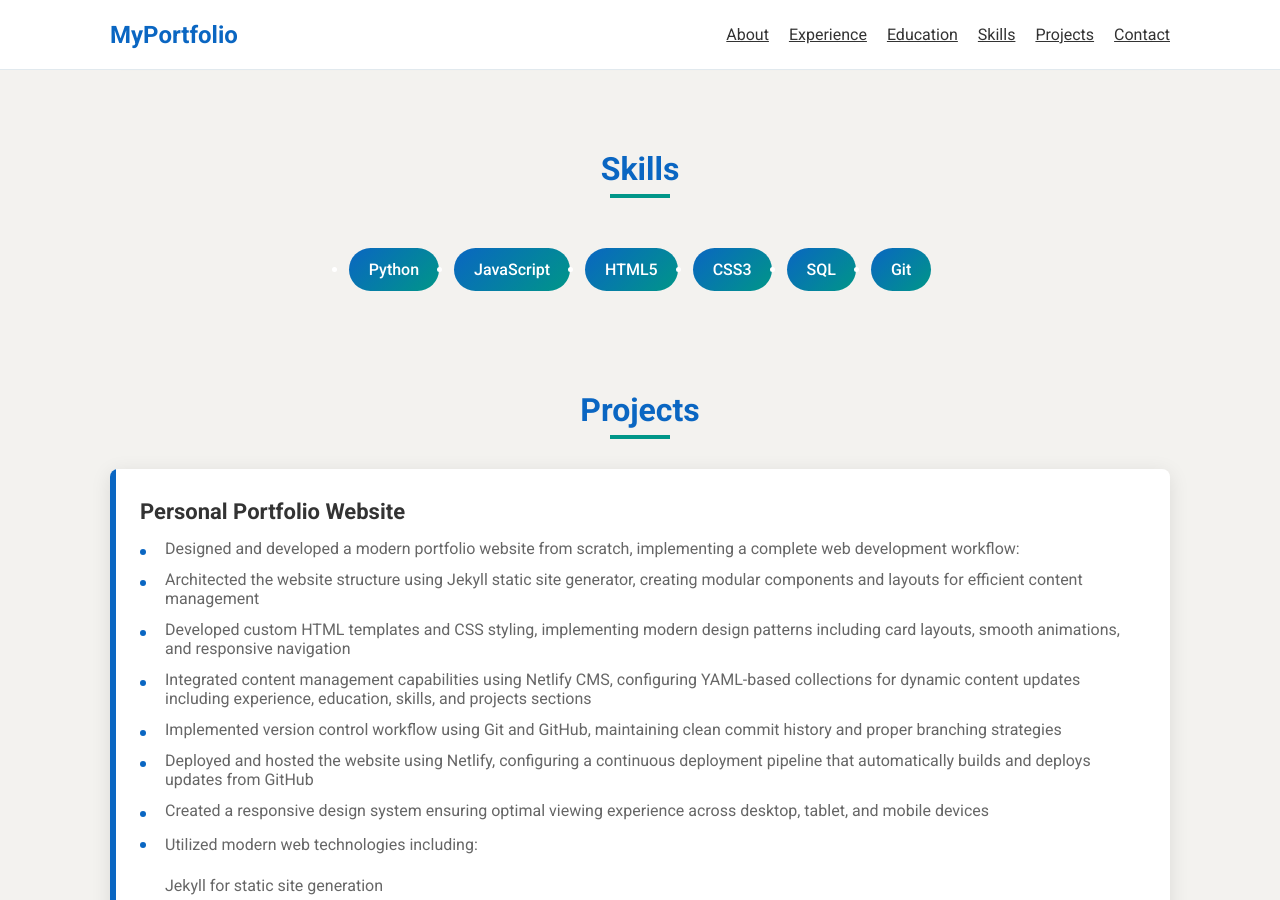
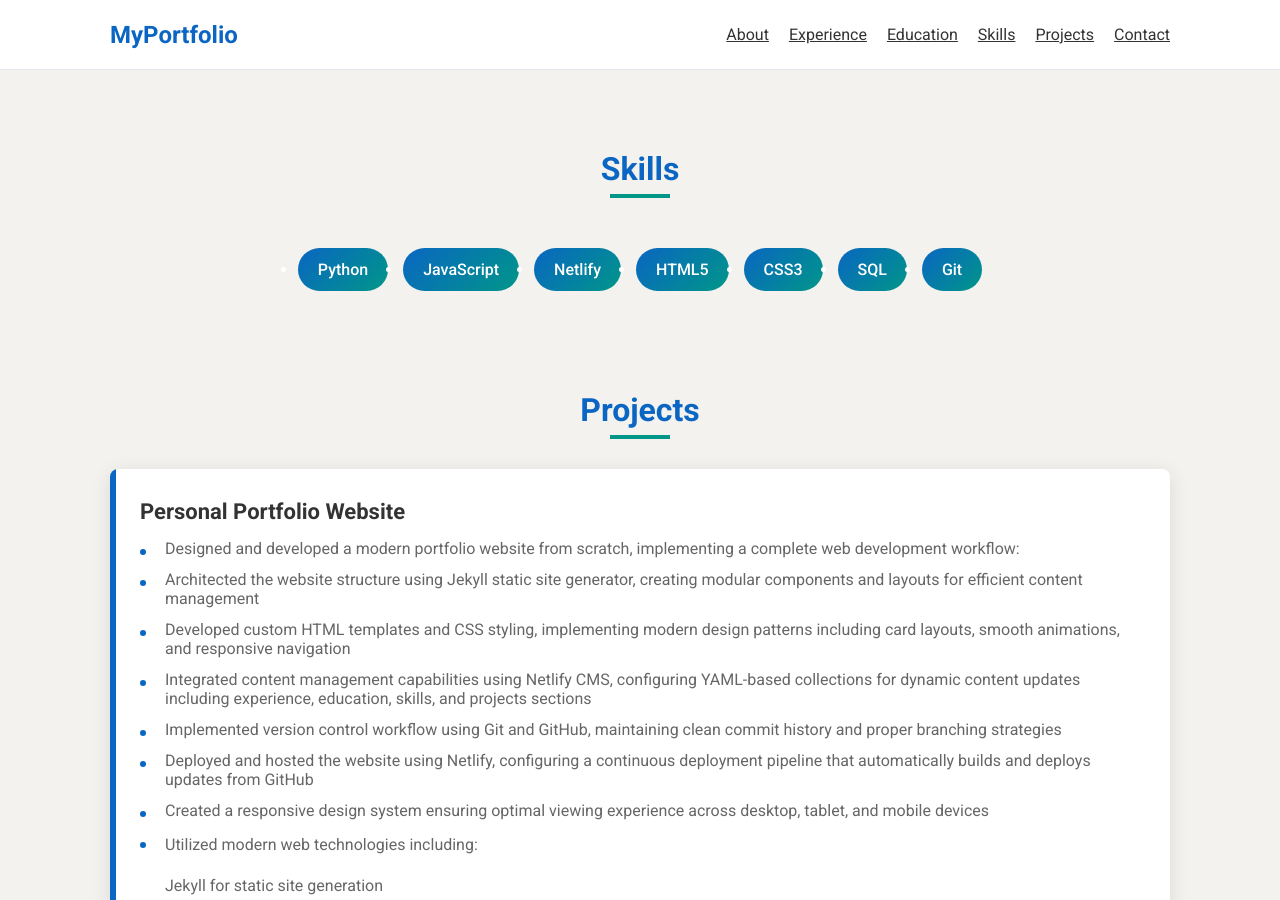
Before and after one commit to devdave666/resume, a Jekyll site: the page built from index.md, in a window 1280 px wide and 900 px high, scrolled down 2510 px. Built offline with Jekyll 4.4.1, drawn with Linux system fonts in a browser that asks for light colours; nearby versions of some CDN libraries.

Commit message:
Update Skills “skills”

```diff
--- a/_data/skills.yml
+++ b/_data/skills.yml
@@ -1,6 +1,7 @@
 skills:
   - Python
   - JavaScript
+  - Netlify
   - HTML5
   - CSS3
   - SQL
```
